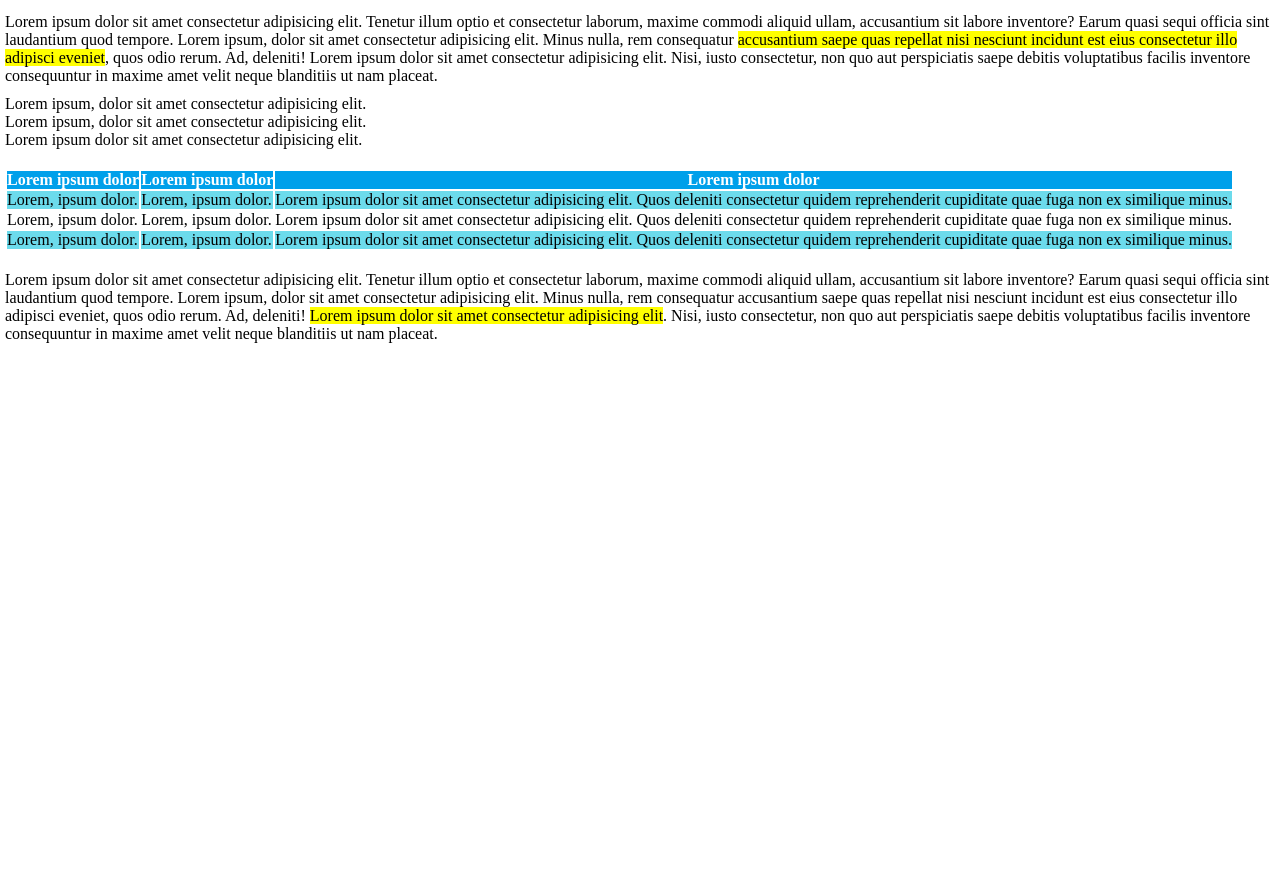
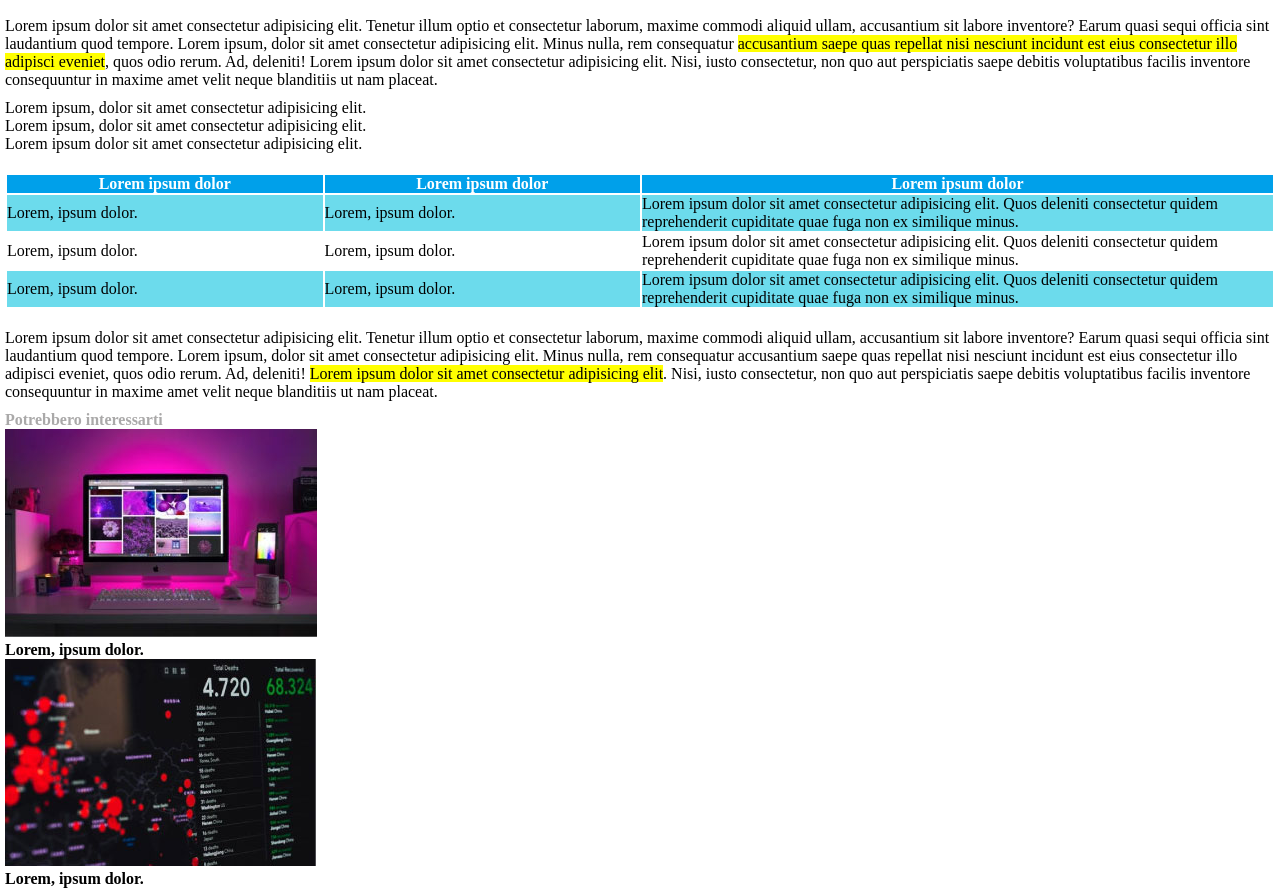
Before and after one commit to IsabellaCazzamali/html-css-booleaner, a plain HTML site: page index.html in a window 1280 px wide. Shown: the part 533-1426 px from the top of the page. Before the commit the page ends 881 px from the top, so only its background shows below. Drawn offline with Linux system fonts and the light colour scheme.

Commit message:
Add last section

```diff
--- a/css/style.css
+++ b/css/style.css
@@ -5,8 +5,9 @@
 
 #site_header {
     background-color: rgb(16, 138, 203);
-    background-image: url("/img/pattern.png");
-    height: 50px;
+    background-image: url("../img/pattern.png");
+    background-size: 280px;
+    /* height: 50px; */
 }
 
 header .logo-header {
@@ -53,6 +54,14 @@ thead {
     background-color: rgb(0, 160, 234);
 }
 
+.narrow_column{
+    width: 25%;
+}
+
+.large_column{
+    width: 50%;
+}
+
 .coloured-cell {
     background-color: rgb(108, 219, 236);
 }
@@ -60,3 +69,12 @@ thead {
 table {
     padding-top: 10px;
 }
+
+h4{
+    color: #aaa9a9;
+}
+
+.photo_text{
+    color: black;
+
+}
--- a/index.html
+++ b/index.html
@@ -71,9 +71,9 @@
             <table>
                 <thead>
                     <tr>
-                        <th>Lorem ipsum dolor</th>
-                        <th>Lorem ipsum dolor</th>
-                        <th>Lorem ipsum dolor</th>
+                        <th class="narrow_column">Lorem ipsum dolor</th>
+                        <th class="narrow_column">Lorem ipsum dolor</th>
+                        <th class="large_column">Lorem ipsum dolor</th>
                     </tr>
                 </thead>
                 <tbody>
@@ -104,13 +104,24 @@
 
         </section>
         <!-- End section paragraph -->
+
+        <section>
+            <h4>
+                Potrebbero interessarti
+                <div class="photo_container">
+                    <img src="../html-css-booleaner/img/monitor.jpg" alt="Monitor" class="photo_extra">
+                    <div class="photo_text">Lorem, ipsum dolor.</div>
+                </div>
+                <div class="photo_container">
+                    <img src="../html-css-booleaner/img/graph.jpg" alt="Graphic" class="photo_extra">
+                    <div class="photo_text">Lorem, ipsum dolor.</div>
+                </div>
+            </h4>
+        </section>
+        <!-- End section more -->
     </main>
     <!-- /#main_style -->
 
-    <footer id="site_footer">
-
-    </footer>
-    <!-- /#footer_style -->
 
 </body>
 </html>
```
